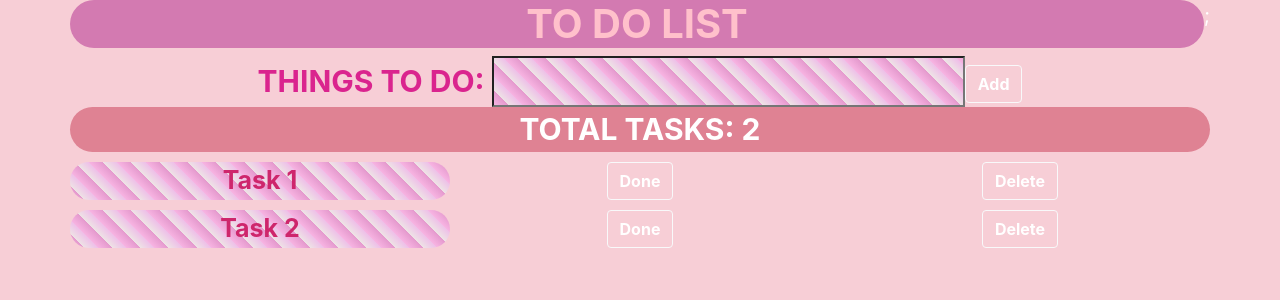
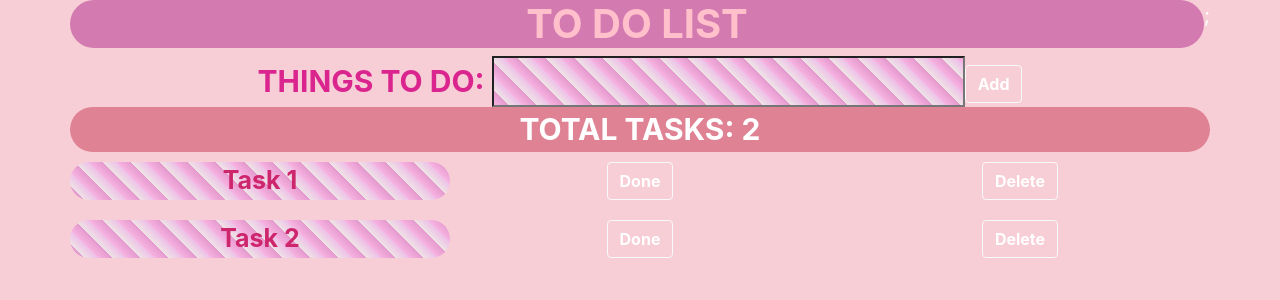
Before and after one commit to gemsterina/todo-app-frontend, a React app: page / in a window 1280 px wide. Shown: the top 300 px of the page. Built offline with nearby package versions, Linux system fonts and the light colour scheme.

Commit message:
Ensure both rows have style applied

```diff
--- a/src/components/TaskList.js
+++ b/src/components/TaskList.js
@@ -20,7 +20,7 @@
                 </div>
 
 
-                <div className="row" style={styles.list}>
+                <div className="row" style={styles.taskRow}>
                         <div className="col-sm" id="task">
                             Task 2
                     </div>
```
